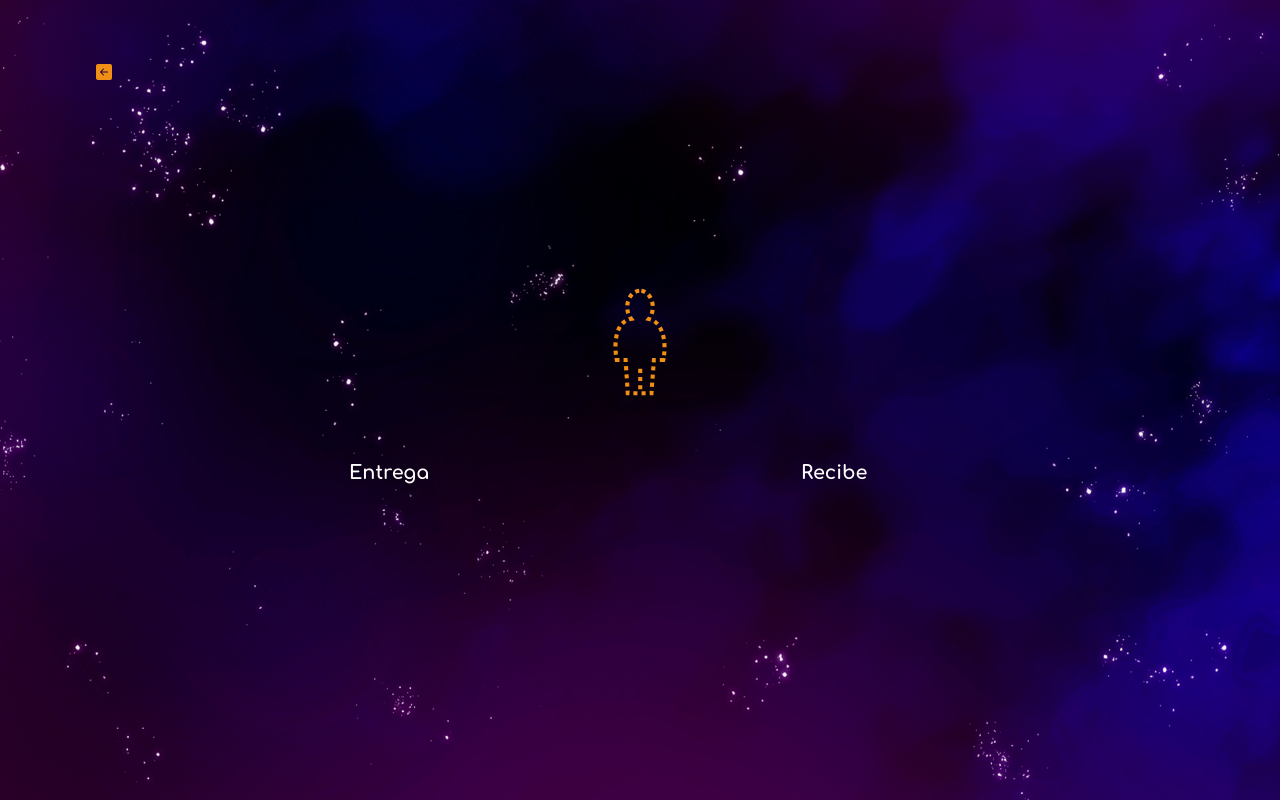
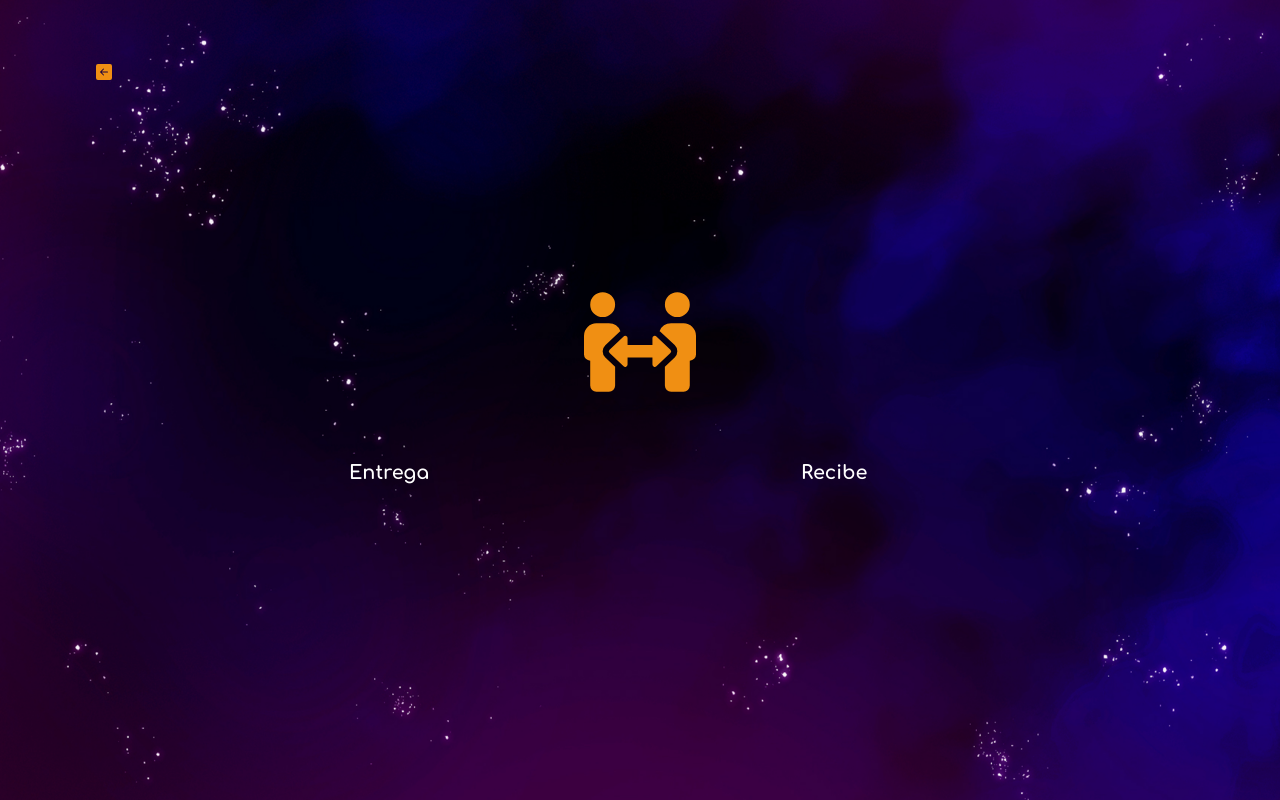
Before and after one commit to jdario9912/sortea-people, a React (Create React App) app: page /sorteo in a window 1280 px wide. Built offline with nearby package versions, Linux system fonts and the light colour scheme.

Commit message:
modifique icono de la pagina de sorteo

```diff
--- a/src/pages/sorteo.jsx
+++ b/src/pages/sorteo.jsx
@@ -1,7 +1,7 @@
 import React from 'react';
 import { Amigos } from '../models/amigos';
 import '../styles/sorteo.css';
-import { GiInvisible } from "react-icons/gi";
+import { FaPeopleArrows } from "react-icons/fa";
 import { BsArrowLeftSquareFill } from "react-icons/bs";
 // import { HiOutlineArrowNarrowRight } from "react-icons/hi";
 
@@ -28,7 +28,7 @@ const Sorteo = () => {
   return (
     <div className='amigos-invisibles-container'>
       <a href="/"><BsArrowLeftSquareFill /></a>
-      <GiInvisible className='icono-invisible' />
+      <FaPeopleArrows className='icono-invisible' />
       <div className="amigos-invisibles">
         <div className="tmain">
           <div className="thead">Entrega</div>
--- a/src/styles/sorteo.css
+++ b/src/styles/sorteo.css
@@ -46,20 +46,20 @@
 .amigos-invisibles .nombre{
   text-align: center;
   text-transform: capitalize;
-  /* border-bottom: 1px solid ; */
   height: 1.7rem;
   margin-bottom: 10px;
   padding-top: 10px;
+  overflow: scroll;
 }
 
 .nombre:nth-child(even){
   color: var(--distintivo);
-  background-color: rgba(255, 255, 255, 0.728);
+  background-color: rgba(255, 255, 255, 0.500);
 }
 
 .nombre:nth-child(odd){
   color: var(--distintivo);
-  background-color: rgba(255, 255, 255, 0.323);
+  background-color: rgba(255, 255, 255, 0.300);
 }
 
 @media only screen and (min-width: 768px) {
```
